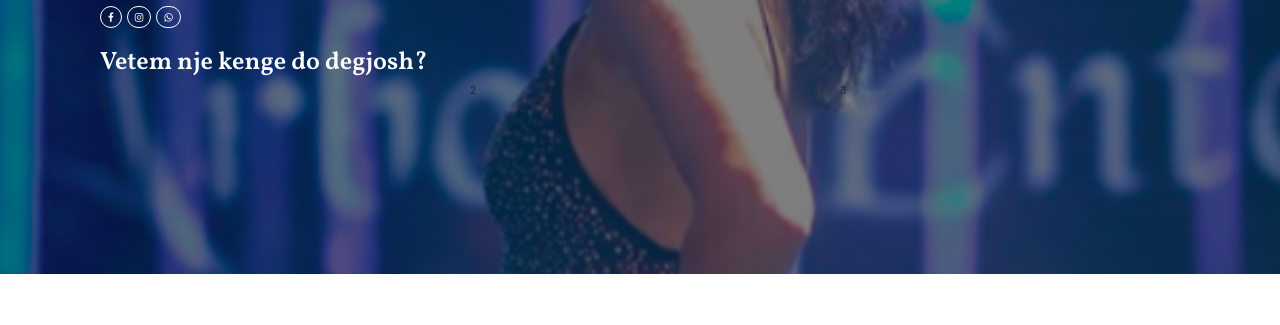
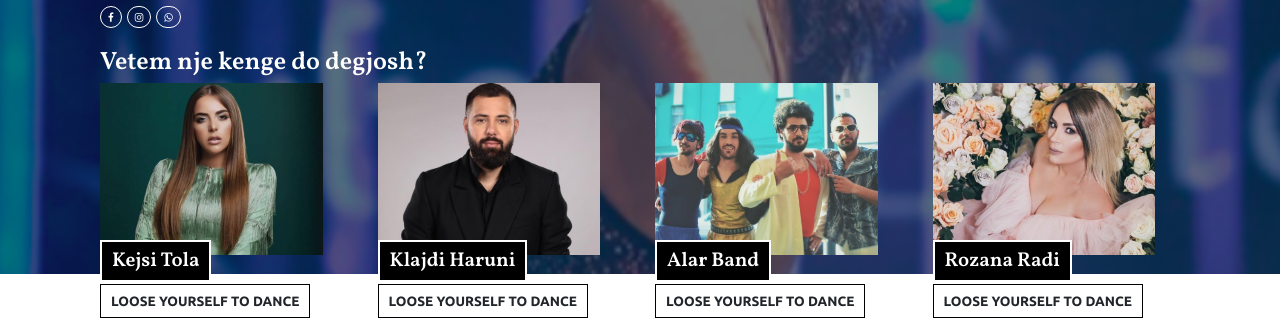
Before and after one commit to VisarDomi/km2019-frontend, a Vue app: page /artist in a window 1280 px wide. Shown: the part 526-851 px from the top of the page. Before the commit the page ends 800 px from the top, so only its background shows below. Built offline with nearby package versions, Linux system fonts and the light colour scheme; what fullpage-vue would draw is missing.

Commit message:
artist card

```diff
--- a/src/views/Home.vue
+++ b/src/views/Home.vue
@@ -1,11 +1,11 @@
 <template>
   <div class="home">
-    <!-- <LandingSection /> -->
+    <LandingSection />
     <div class="fullpage-container">
       <div class="fullpage-wp" v-fullpage="opts" ref="example">
-        <!-- <HeroSection /> -->
+        <HeroSection />
 
-        <!-- <ArtistsSection /> -->
+        <ArtistsSection />
 
         <AcrossYearsSection />
 
--- a/src/views/SingleArtist.vue
+++ b/src/views/SingleArtist.vue
@@ -34,23 +34,53 @@
       <div class="row">
         <div class="col">
           <p class="share-text">Shperndaje:</p>
-            <span>
-
-                <i class="fa fa-facebook" style="margin-right:5px;"></i>
-                <i class="fa fa-instagram" style="margin-right:5px;"></i>
-                <i class="fa fa-whatsapp"></i>
-
-            </span>
-            <br>
+          <span>
+            <i class="fa fa-facebook" style="margin-right:5px;"></i>
+            <i class="fa fa-instagram" style="margin-right:5px;"></i>
+            <i class="fa fa-whatsapp"></i>
+          </span>
+          <br />
           <h1 class="trigger-text">Vetem nje kenge do degjosh?</h1>
         </div>
       </div>
 
       <div class="row">
-        <div class="col-lg-4">1</div>
-        <div class="col-lg-4">2</div>
-        <div class="col-lg-4">3</div>
-        <div class="col-lg-4">4</div>
+        <div class="col-lg-3">
+          <div class="artist-card abs-bottom">
+            <div class="img-container">
+              <img src="@/assets/img/Kejsi Tola.svg" alt />
+            </div>
+            <p class="artist-card__name go-up--small">Kejsi Tola</p>
+            <p class="artist-card__song">Loose Yourself to Dance</p>
+          </div>
+        </div>
+        <div class="col-lg-3">
+          <div class="artist-card abs-bottom">
+            <div class="img-container">
+              <img src="@/assets/img/Klajdi Haruni.svg" alt />
+            </div>
+            <p class="artist-card__name go-up--small">Klajdi Haruni</p>
+            <p class="artist-card__song">Loose Yourself to Dance</p>
+          </div>
+        </div>
+        <div class="col-lg-3">
+          <div class="artist-card abs-bottom">
+            <div class="img-container">
+              <img src="@/assets/img/Alar Band.svg" alt />
+            </div>
+            <p class="artist-card__name go-up--small">Alar Band</p>
+            <p class="artist-card__song">Loose Yourself to Dance</p>
+          </div>
+        </div>
+        <div class="col-lg-3">
+          <div class="artist-card abs-bottom">
+            <div class="img-container">
+              <img src="@/assets/img/Rozana Radi.svg" alt />
+            </div>
+            <p class="artist-card__name go-up--small">Rozana Radi</p>
+            <p class="artist-card__song">Loose Yourself to Dance</p>
+          </div>
+        </div>
       </div>
     </div>
   </div>
@@ -160,11 +190,10 @@ i.fa {
   border: 1px solid white;
   // box-shadow: 0px 0px 2px #fff;
   padding: 0.5em 0.7em;
-
 }
 
-.trigger-text{
-  color:white;
+.trigger-text {
+  color: white;
   font-family: Vollkorn;
   margin-top: 20px;
 }
@@ -204,4 +233,42 @@ i.fa {
   margin-left: auto;
   margin-right: auto;
 }
+
+.artist-card {
+  width: 90%;
+  img {
+    height: 100%;
+    width: 100%;
+    z-index: -1;
+  }
+  &__name {
+    color: white;
+    font-size: 2rem;
+    padding: 4px 1rem;
+    background-color: black;
+    font-family: Vollkorn;
+    display: inline-block;
+    border: solid 2px white;
+
+    margin-bottom: 2px;
+  }
+  &__song {
+    border: 1px solid black;
+    background-color: white;
+    text-transform: uppercase;
+    font-family: Ubuntu;
+
+    display: inline-block;
+    padding: 6px 1rem;
+    font-size: 1.35rem;
+    font-weight: 700;
+  }
+}
+
+.go-up {
+  margin-top: -10rem;
+  &--small {
+    margin-top: -4rem;
+  }
+}
 </style>
```
